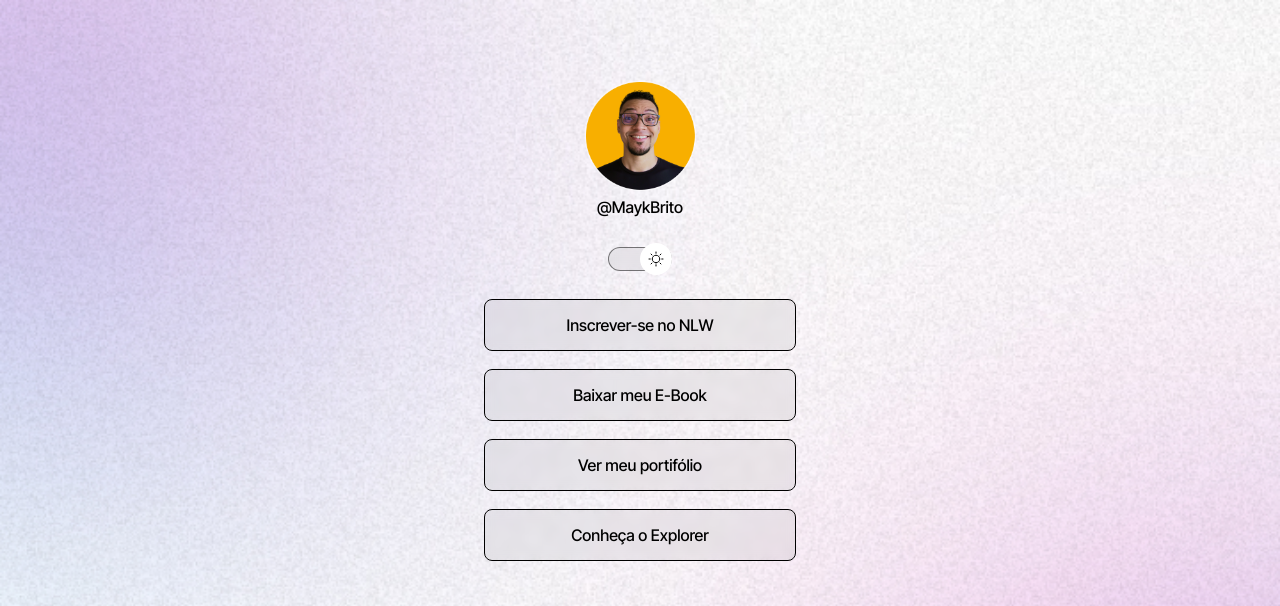
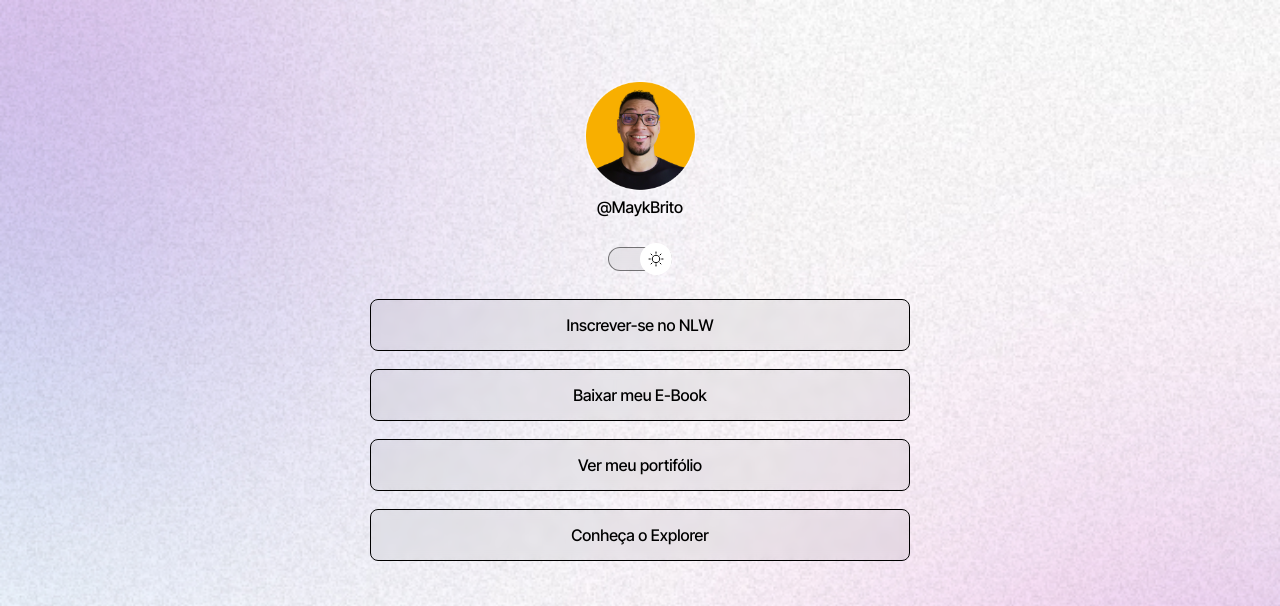
Before and after one commit to Victorliraas/Projeto-1-, a plain HTML site: page index.html in a window 1280 px wide. Shown: the top 606 px of the page. Drawn offline with nearby package versions, Linux system fonts and the light colour scheme.

Commit message:
adjust container width

```diff
--- a/index.html
+++ b/index.html
@@ -39,7 +39,7 @@
          <a href="https://youtube.com/victorlira" target="_blank">
           <ion-icon name="logo-youtube"></ion-icon>
         </a>
-        <a href="https://github.com/victorlira" target="_blank">
+        <a href="https://github.com/victorliraas" target="_blank">
           <ion-icon name="logo-github"></ion-icon>
         </a>
         <a href="https://linkedin.com/in/victorlira" target="_blank">
--- a/style.css
+++ b/style.css
@@ -35,7 +35,8 @@ body *{
     color: var(--text-color);
 }
 #container{
-    width: 360px;
+    width: 100%;
+    max-width: 588px;
     margin: 56px auto 0px;
     padding: 0px 24px;
 
```
Also changed, not shown: 1 other file.
